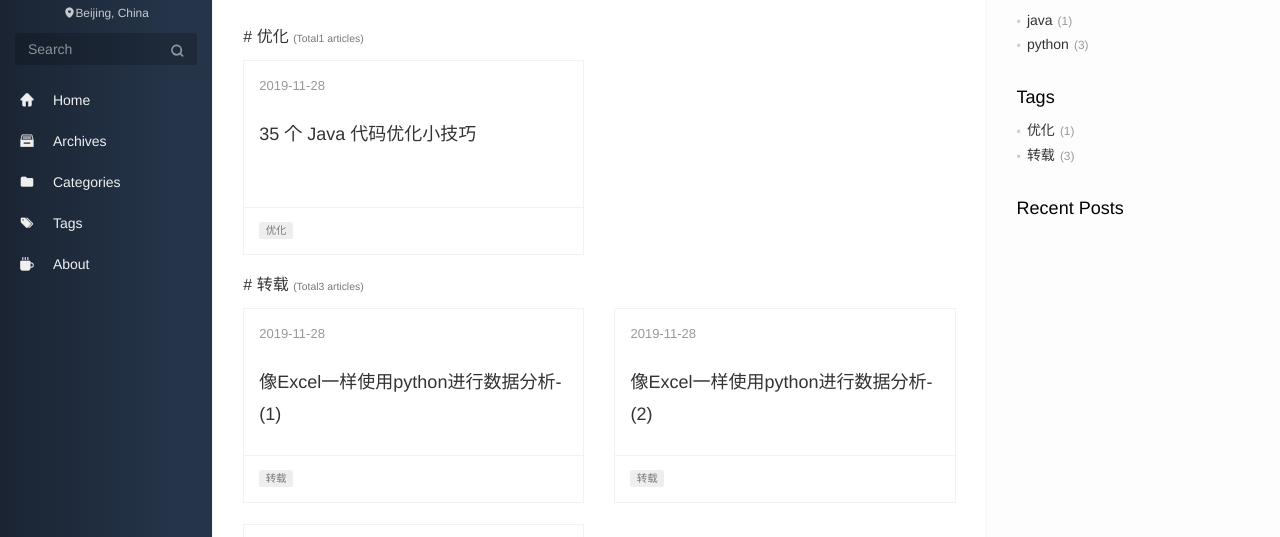
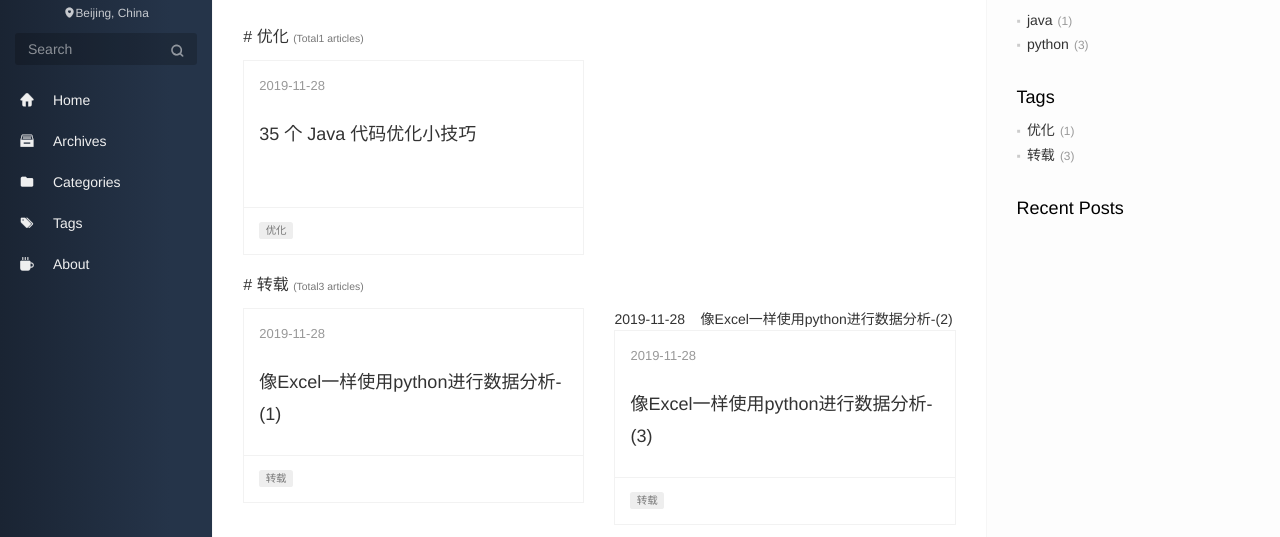
Before and after one commit to lcoco/lcoco.github.io, a plain HTML site: page tags/index.html in a window 1280 px wide. Shown: the part 137-674 px from the top of the page. Drawn offline with nearby package versions, Linux system fonts and the light colour scheme.

Commit message:
20191202secondcommit

```diff
--- a/tags/index.html
+++ b/tags/index.html
@@ -246,20 +246,11 @@
                 </div>
                 <div class="col-md-6">
 
-<article class="panel panel-default hover-shadow hover-grow" itemscope itemtype="http://schema.org/BlogPosting">
-    <div class="panel-body">
-        <div class="article-meta">
-            <time datetime="2019-11-28 00:00:00 &#43;0000 UTC"
-                itemprop="datePublished">2019-11-28</time>
-        </div>
-        <h3 class="article-title" itemprop="name">
-            <a class="article-link" href="https://lcoco.github.io/2019/11/%E5%83%8Fexcel%E4%B8%80%E6%A0%B7%E4%BD%BF%E7%94%A8python2/">像Excel一样使用python进行数据分析-(2)</a>
-        </h3>
-    </div>
-    <div class="panel-footer">
-        <a href="https://lcoco.github.io/tags/%E8%BD%AC%E8%BD%BD" class="label label-default mb">转载</a>
-    </div>
-</article>
+<a href="https://lcoco.github.io/2019/11/%E5%83%8Fexcel%E4%B8%80%E6%A0%B7%E4%BD%BF%E7%94%A8python2/" class="collection-item" itemprop="url"  target="_blank" >
+    <time datetime="2019-11-28 00:00:00 &#43;0000 UTC"
+        itemprop="datePublished">2019-11-28</time>
+    <span>&nbsp;&nbsp;&nbsp;</span>像Excel一样使用python进行数据分析-(2)
+</a>
                 </div>
                 <div class="col-md-6">
 
```
Also changed, not shown: 2019/11/像excel一样使用python3/index.html (+2 -2 lines), index.html (+1 -1 lines).
